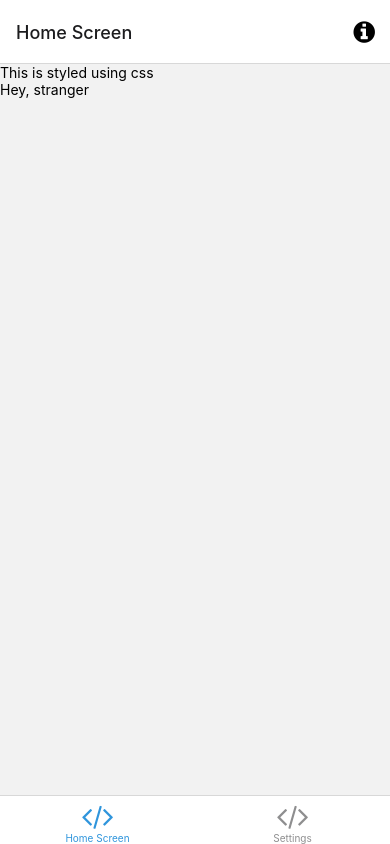
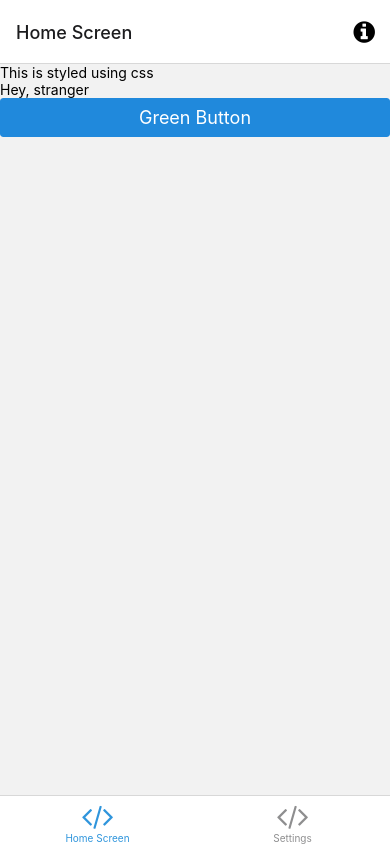
Before and after one commit to leikoilja/aspirebudgeting-react-native, a React Native app: screen /HomeScreen in a window 390 px wide. Built offline with nearby package versions, Linux system fonts and the light colour scheme; what expo-linking would draw is missing.

Commit message:
Add react-native-elements UI library

```diff
--- a/package.json
+++ b/package.json
@@ -34,6 +34,7 @@
     "react": "17.0.1",
     "react-dom": "17.0.1",
     "react-native": "0.64.3",
+    "react-native-elements": "^3.4.2",
     "react-native-safe-area-context": "3.3.2",
     "react-native-screens": "~3.10.1",
     "react-native-web": "0.17.1",
--- a/src/App.tsx
+++ b/src/App.tsx
@@ -6,6 +6,7 @@ import { PersistGate } from "redux-persist/integration/react";
 import { Provider } from "react-redux";
 import { SafeAreaProvider } from "react-native-safe-area-context";
 import { StatusBar } from "expo-status-bar";
+import { ThemeProvider } from "react-native-elements";
 
 import useColorScheme from "./hooks/useColorScheme";
 import Navigation from "./navigation";
@@ -18,8 +19,10 @@ export default function App() {
     <Provider store={store}>
       <PersistGate persistor={persistor} loading={null}>
         <SafeAreaProvider>
-          <Navigation colorScheme={colorScheme} />
-          <StatusBar />
+          <ThemeProvider useDark={colorScheme === "dark"}>
+            <Navigation colorScheme={colorScheme} />
+            <StatusBar />
+          </ThemeProvider>
         </SafeAreaProvider>
       </PersistGate>
     </Provider>
--- a/src/screens/HomeScreen/HomeScreen.modules.css
+++ b/src/screens/HomeScreen/HomeScreen.modules.css
@@ -9,3 +9,16 @@
   color: blue;
   font-weight: bold;
 }
+
+.button {
+  background-color: green;
+}
+
+.button_container {
+  width: 300;
+  margin-top: 20;
+}
+
+.button_title {
+  color: white;
+}
--- a/src/screens/HomeScreen/HomeScreen.tsx
+++ b/src/screens/HomeScreen/HomeScreen.tsx
@@ -8,6 +8,7 @@
 import React from "react";
 import { Text, View } from "react-native";
 import { useSelector } from "react-redux";
+import { Button } from "react-native-elements";
 import styles from "./HomeScreen.modules.css";
 
 const HomeScreen = () => {
@@ -17,6 +18,12 @@ const HomeScreen = () => {
     <View style={styles.container}>
       <Text style={styles.title}>This is styled using css</Text>
       <Text>Hey, {user.firstName ? user.firstName : "stranger"}</Text>
+      <Button
+        title="Green Button"
+        buttonStyle={styles.button}
+        containerStyle={styles.button_container}
+        titleStyle={styles.button_title}
+      />
     </View>
   );
 };
```
Also changed, not shown: 1 other file (tests, documents, lock files or other folders).
